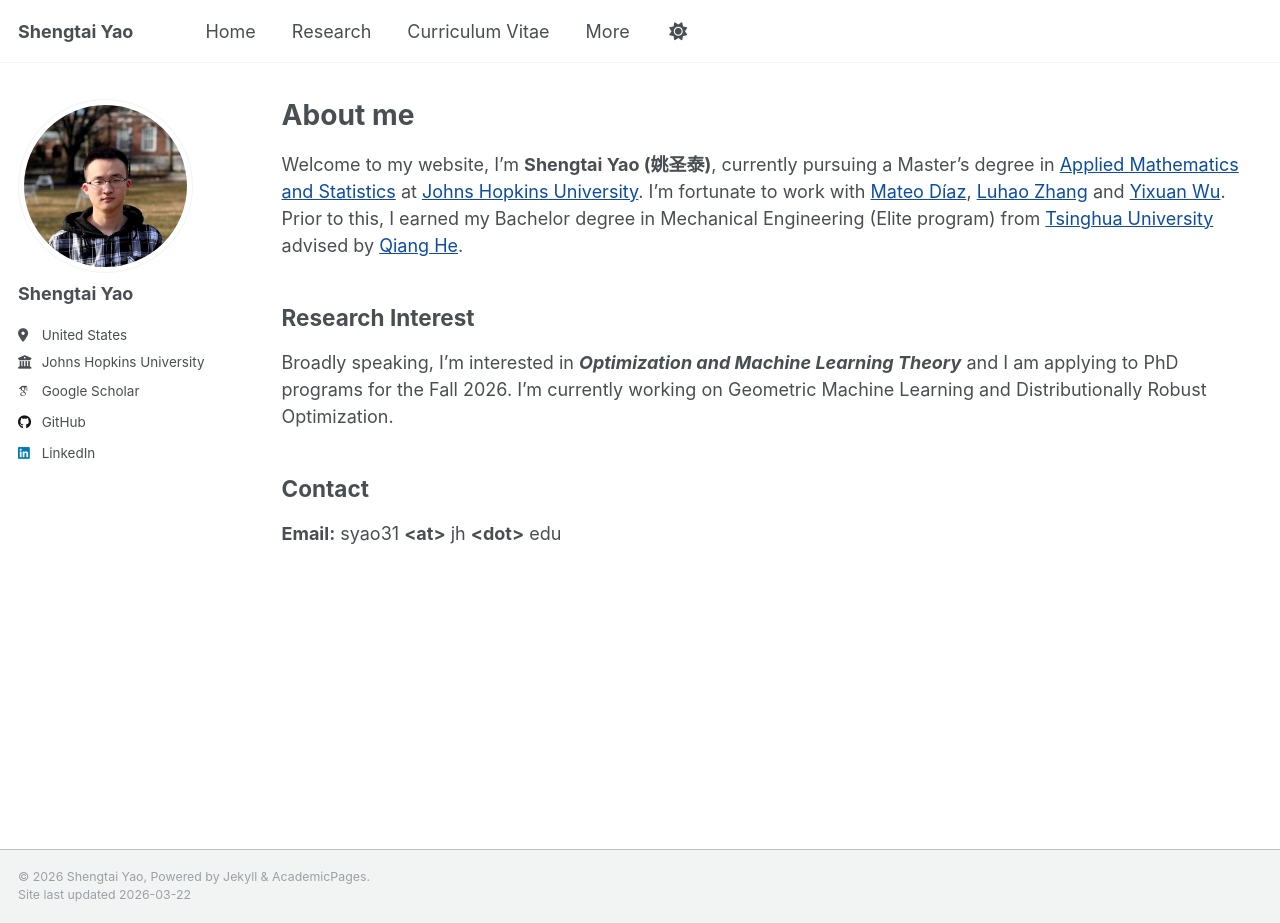
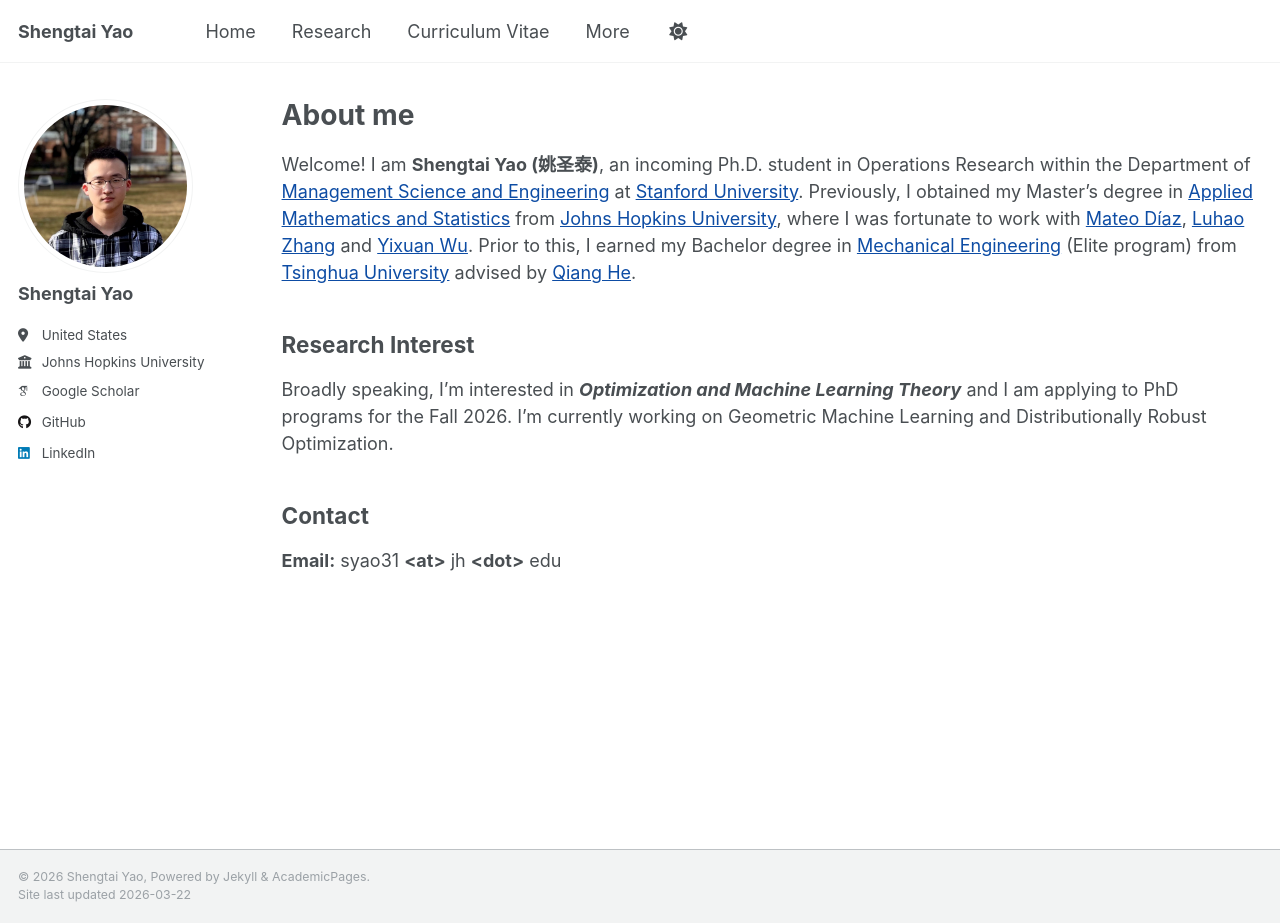
Before and after one commit to Yaoshengtai/Yaoshengtai.github.io, a Jekyll site: the page built from _pages/about.md, in a window 1280 px wide and 923 px high. Built offline with Jekyll 4.4.1, drawn with Linux system fonts in a browser that asks for light colours; some web fonts are replaced.

Commit message:
Update about.md

```diff
--- a/_pages/about.md
+++ b/_pages/about.md
@@ -8,7 +8,7 @@ redirect_from:
   - /about.html
 ---
 
-Welcome to my website, I'm **Shengtai Yao (姚圣泰)**, currently pursuing a Master’s degree in [Applied Mathematics and Statistics](https://engineering.jhu.edu/ams/) at [Johns Hopkins University](https://www.jhu.edu/). I'm fortunate to work with [Mateo Díaz](https://mateodd25.github.io/), [Luhao Zhang](https://luhao-zhang.github.io/) and [Yixuan Wu](http://yixuanwu.page/). Prior to this, I earned my Bachelor degree in Mechanical Engineering (Elite program) from [Tsinghua University](https://www.tsinghua.edu.cn/en/) advised by [Qiang He](https://www.me.tsinghua.edu.cn/en/info/1265/2035.htm).
+Welcome! I am **Shengtai Yao (姚圣泰)**, an incoming Ph.D. student in Operations Research within the Department of [Management Science and Engineering](https://msande.stanford.edu/) at [Stanford University](https://www.stanford.edu/). Previously, I obtained my Master’s degree in [Applied Mathematics and Statistics](https://engineering.jhu.edu/ams/) from [Johns Hopkins University](https://www.jhu.edu/), where I was fortunate to work with [Mateo Díaz](https://mateodd25.github.io/), [Luhao Zhang](https://luhao-zhang.github.io/) and [Yixuan Wu](http://yixuanwu.page/). Prior to this, I earned my Bachelor degree in [Mechanical Engineering](https://www.me.tsinghua.edu.cn/en/) (Elite program) from [Tsinghua University](https://www.tsinghua.edu.cn/en/) advised by [Qiang He](https://www.me.tsinghua.edu.cn/en/info/1265/2035.htm).
 
 ## Research Interest
 
```
